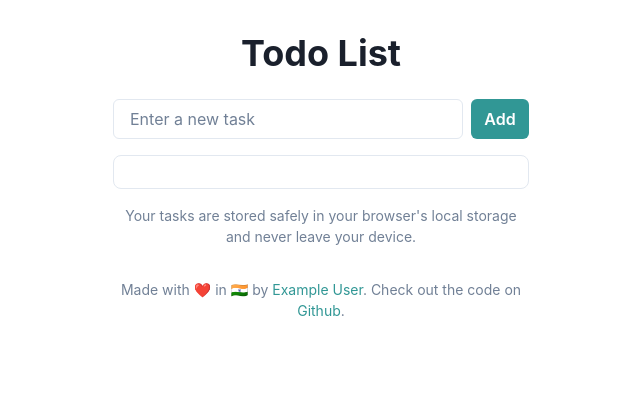
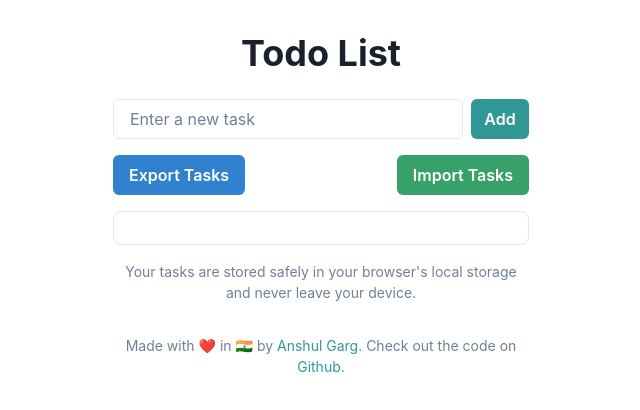
Before and after one commit to anshulg8/simple-todo, a React (Vite) app: page / in a window 1280 px wide. Shown: the top 410 px of the page, without its empty margins (319-959 px from the left). Built offline with nearby package versions, Linux system fonts and the light colour scheme.

Commit message:
adds logic to import & export tasks

```diff
--- a/src/components/Footer.tsx
+++ b/src/components/Footer.tsx
@@ -8,15 +8,11 @@ const Footer: React.FC = () => {
     <Box as="footer" mt={8} textAlign="center">
       <Text fontSize="sm" color="gray.500">
         Made with ❤️ in 🇮🇳 by{" "}
-        <Link href="https://example.com" color="teal.500" isExternal>
-          Example User
+        <Link href="https://anshulgarg.in" color="teal.500" isExternal>
+          Anshul Garg
         </Link>
         . Check out the code on{" "}
-        <Link
-          href="https://github.com/your-github-repo"
-          color="teal.500"
-          isExternal
-        >
+        <Link href="https://github.com/anshulg8" color="teal.500" isExternal>
           Github
         </Link>
         .
--- a/src/components/TodoApp.tsx
+++ b/src/components/TodoApp.tsx
@@ -1,4 +1,3 @@
-// src/TodoApp.tsx
 import React, { useState, useEffect } from "react";
 import {
   Box,
@@ -11,15 +10,11 @@ import {
   List,
   ListItem,
   Text,
+  VStack,
 } from "@chakra-ui/react";
 import Footer from "./Footer";
 import ConfirmationDialog from "./ConfirmationDialog";
-
-interface Todo {
-  id: number;
-  text: string;
-  isCompleted: boolean;
-}
+import { Todo } from "../types";
 
 // Utility functions to interact with localStorage
 const getTodosFromStorage = (): Todo[] => {
@@ -84,6 +79,40 @@ const TodoApp: React.FC = () => {
     }
   };
 
+  // Export tasks to a JSON file
+  const handleExport = () => {
+    const dataStr = JSON.stringify(todos, null, 2);
+    const dataUri =
+      "data:application/json;charset=utf-8," + encodeURIComponent(dataStr);
+
+    const exportFileDefaultName = `${+new Date()}-tasks.json`;
+
+    const linkElement = document.createElement("a");
+    linkElement.setAttribute("href", dataUri);
+    linkElement.setAttribute("download", exportFileDefaultName);
+    linkElement.click();
+  };
+
+  // Import tasks from a JSON file
+  const handleImport = (event: React.ChangeEvent<HTMLInputElement>) => {
+    const file = event.target.files?.[0];
+    if (file) {
+      const reader = new FileReader();
+      reader.onload = (e) => {
+        const content = e.target?.result as string;
+        try {
+          const importedTodos: Todo[] = JSON.parse(content);
+          const updatedTodos = [...todos, ...importedTodos];
+          setTodos(updatedTodos);
+          saveTodosToStorage(updatedTodos);
+        } catch (error) {
+          console.error("Invalid JSON file", error);
+        }
+      };
+      reader.readAsText(file);
+    }
+  };
+
   return (
     <Container maxW="md" mt={8}>
       <Heading mb={6} textAlign="center">
@@ -97,6 +126,22 @@ const TodoApp: React.FC = () => {
         />
         <Button colorScheme="teal" onClick={handleAddTodo}>
           Add
+        </Button>
+      </HStack>
+      <VStack spacing={4} align="stretch">
+        <HStack justify="space-between">
+          <Button colorScheme="blue" onClick={handleExport}>
+            Export Tasks
+          </Button>
+          <Input
+            type="file"
+            accept=".json"
+            onChange={handleImport}
+            display="none"
+            id="import-tasks"
+          />
+          <Button as="label" htmlFor="import-tasks" colorScheme="green">
+            Import Tasks
           </Button>
         </HStack>
         <Box borderWidth="1px" borderRadius="lg" p={4}>
@@ -113,7 +158,9 @@ const TodoApp: React.FC = () => {
                       as={todo.isCompleted ? "span" : undefined}
                       color={todo.isCompleted ? "gray.500" : "black"}
                       fontWeight={todo.isCompleted ? "normal" : "bold"}
-                    textDecoration={todo.isCompleted ? "line-through" : "none"}
+                      textDecoration={
+                        todo.isCompleted ? "line-through" : "none"
+                      }
                     >
                       {todo.text}
                     </Text>
@@ -130,6 +177,7 @@ const TodoApp: React.FC = () => {
             ))}
           </List>
         </Box>
+      </VStack>
       <Text mt={4} fontSize="sm" color="gray.500" textAlign="center">
         Your tasks are stored safely in your browser's local storage and never
         leave your device.
```
Lines whose indentation alone changed are shown as unchanged.
